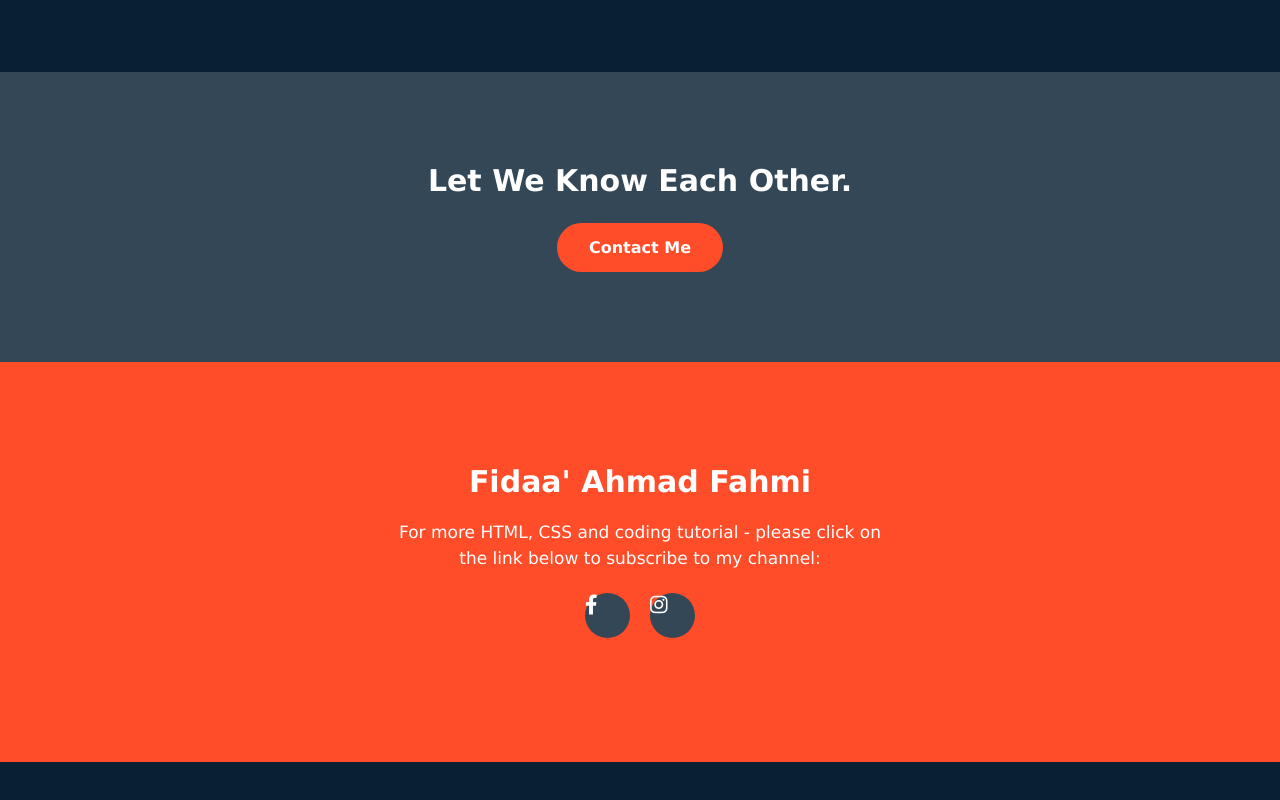
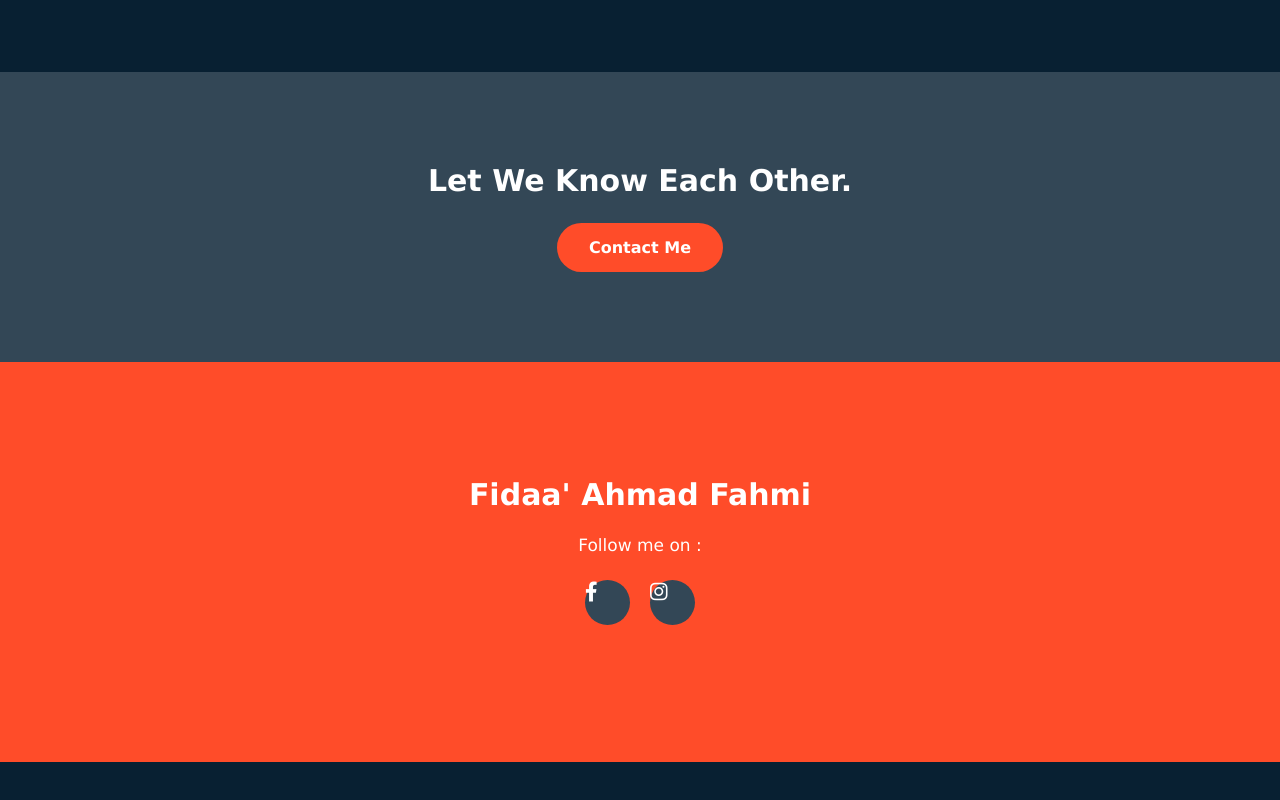
Before and after one commit to FidaaFahmi/fidaaahmadfahmi, a plain HTML site: page index.html in a window 1280 px wide. Shown: the part 1804-2604 px from the top of the page. Drawn offline with Linux system fonts and the light colour scheme.

Commit message:
Update index.html

```diff
--- a/index.html
+++ b/index.html
@@ -80,7 +80,7 @@ Tempat Tinggal : Penang
 
         <footer>
             <p>Fidaa' Ahmad Fahmi</p>
-            <p>For more HTML, CSS and coding tutorial - please click on the link below to subscribe to my channel:</p>
+            <p>Follow me on :</p>
             <div class="social">
                 <a href="https://www.facebook.com/fidaafahmi/"><i class="fab fa-facebook-f"></i></a>
                 <a href="https://www.instagram.com/_fidaafahmi_/"><i class="fab fa-instagram"></i></a>
```
